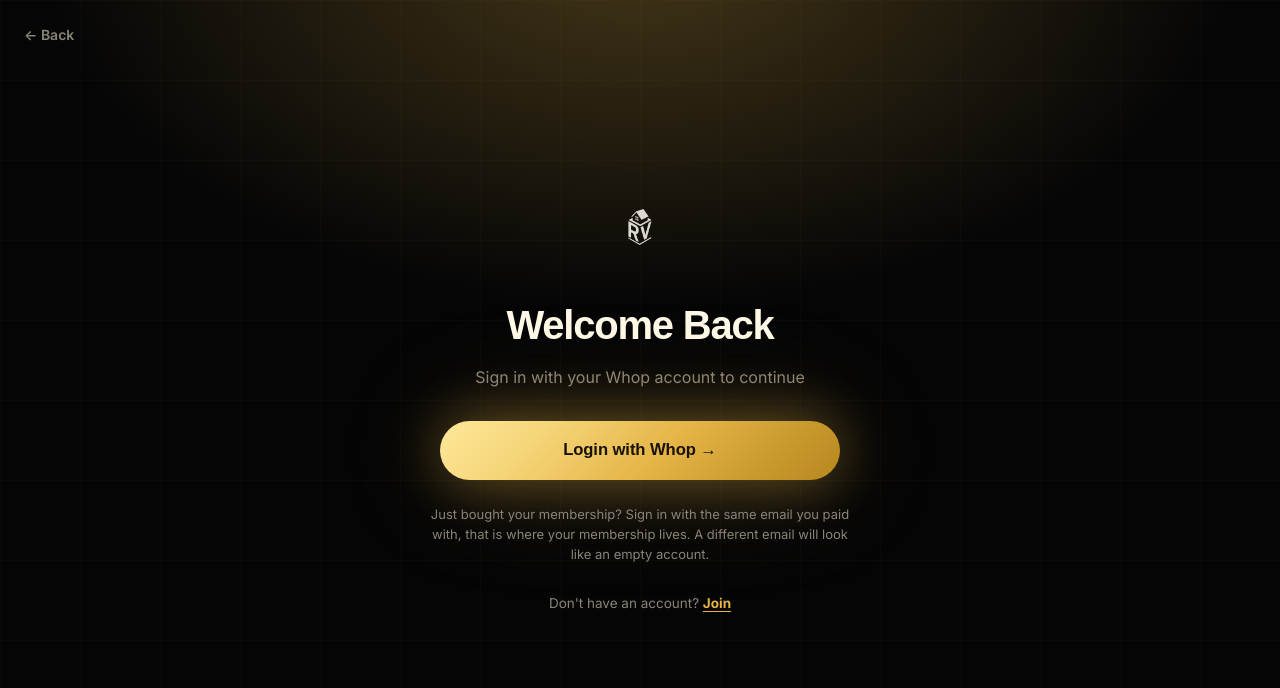
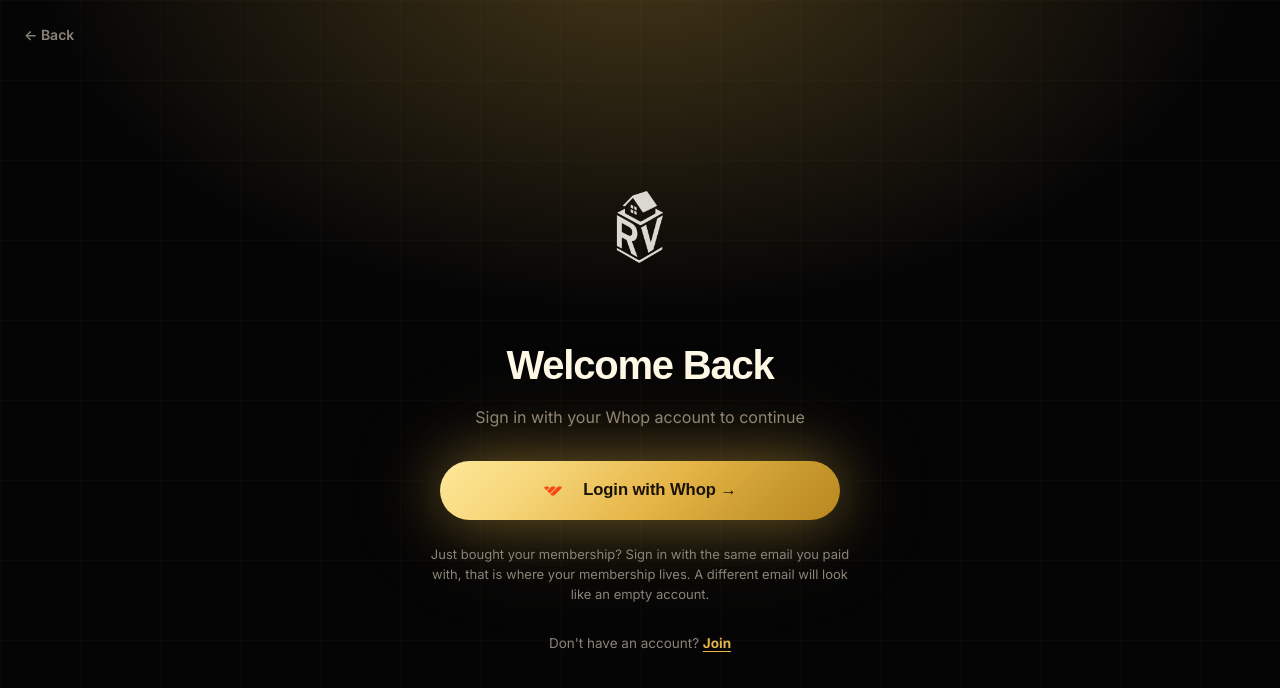
Before and after one commit to keeganburke/real-venture-landing, a Next.js app: page /login in a window 1280 px wide. Shown: the top 688 px of the page. Built offline with nearby package versions, Linux system fonts and the light colour scheme; a web font is replaced by a local one.

Commit message:
login: whop logo on button, double rv logo

```diff
--- a/app/globals.css
+++ b/app/globals.css
@@ -665,10 +665,11 @@ body.modal-open{overflow:hidden}
 .lp-login-back{position:absolute;top:24px;left:24px;color:var(--mut-dark);font-size:14px;font-weight:600;text-decoration:none;transition:color .15s ease}
 .lp-login-back:hover{color:var(--txt-dark-hi)}
 .lp-login-card{display:flex;flex-direction:column;align-items:center;text-align:center;max-width:500px;width:100%}
-.lp-login-logo{width:80px;height:80px;border-radius:18px;margin-bottom:28px}
+.lp-login-logo{width:160px;height:160px;border-radius:18px;margin-bottom:28px}
 .lp-login-h{font-family:"Cabinet Grotesk",sans-serif;font-weight:900;font-size:clamp(32px,4vw,40px);letter-spacing:-.03em;color:var(--txt-dark-hi);margin-bottom:10px}
 .lp-login-sub{color:var(--mut-dark);font-size:16px;margin-bottom:32px}
 .lp-login-cta{width:100%;max-width:400px;justify-content:center}
+.lp-login-whop-icon{height:20px;width:auto;margin-right:10px;vertical-align:middle}
 .lp-login-note{color:var(--mut-dark);font-size:13px;line-height:1.55;margin-top:24px;max-width:420px}
 .lp-login-join{color:var(--mut-dark);font-size:13.5px;margin-top:28px}
 .lp-login-join a{color:var(--gold);font-weight:700;text-decoration:underline;text-underline-offset:3px}
--- a/app/login/page.tsx
+++ b/app/login/page.tsx
@@ -12,8 +12,8 @@ export default function LoginPage() {
             className="lp-login-logo"
             src="/logo.png"
             alt="Real Venture"
-            width={80}
-            height={80}
+            width={160}
+            height={160}
           />
           <h1 className="lp-login-h">Welcome Back</h1>
           <p className="lp-login-sub">Sign in with your Whop account to continue</p>
@@ -23,6 +23,7 @@ export default function LoginPage() {
               window.location.href = "/api/auth/whop/start";
             }}
           >
+            <img src="/whoplogo3.png" alt="" className="lp-login-whop-icon" />
             Login with Whop {"→"}
           </button>
           <p className="lp-login-note">
```
